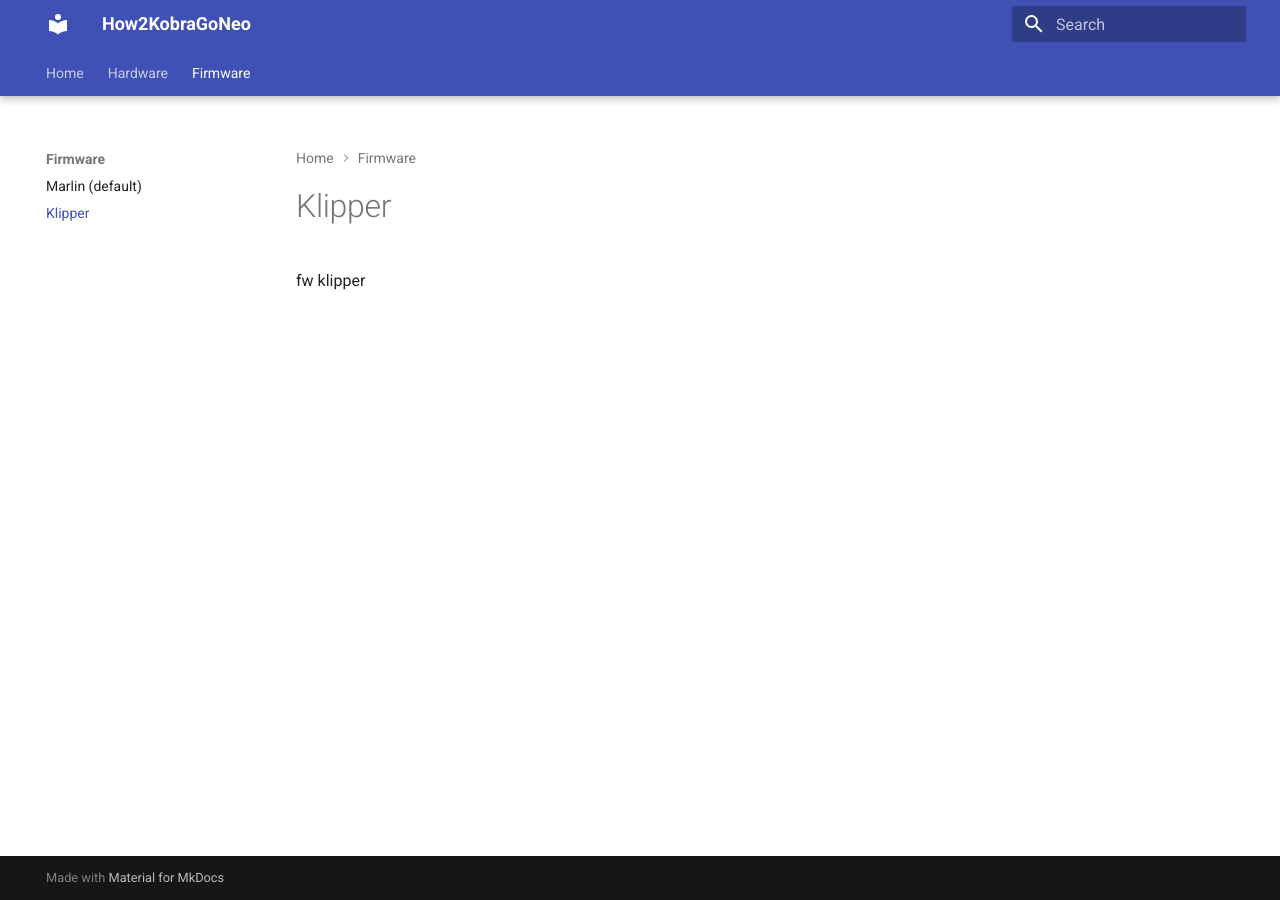
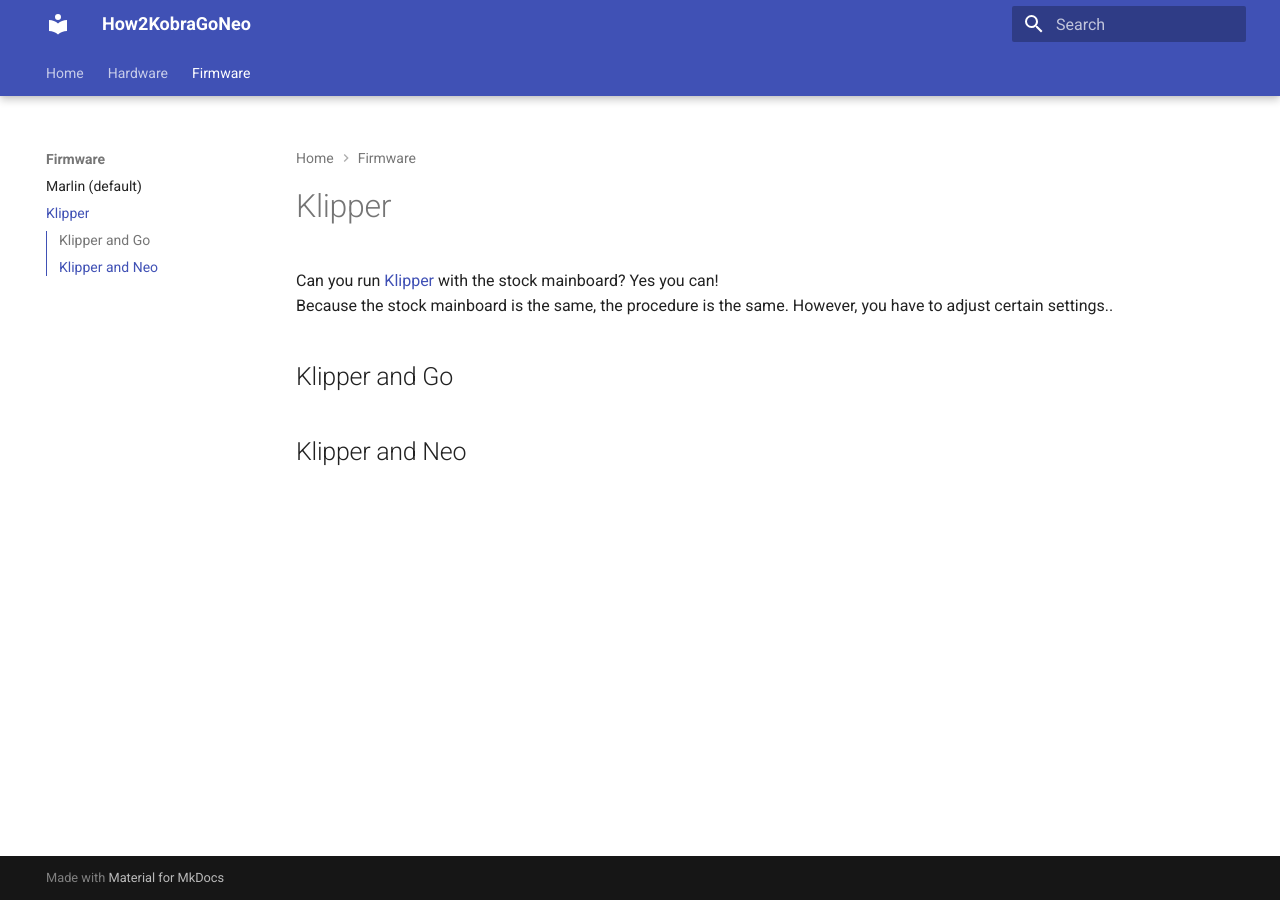
Before and after one commit to 1coderookie/KobraGoNeoInsights, an MkDocs documentation site: the page built from docs/fw_klipper.md, in a window 1280 px wide. Built offline with MkDocs 1.6.1 and Material for MkDocs 9.7.7, drawn with Linux system fonts in a browser that asks for light colours.

Commit message:
Update fw_klipper.md

```diff
--- a/docs/fw_klipper.md
+++ b/docs/fw_klipper.md
@@ -1 +1,8 @@
-fw klipper
+# Klipper
+
+Can you run [Klipper]() with the stock mainboard? Yes you can!
+Because the stock mainboard is the same, the procedure is the same. However, you have to adjust certain settings..
+
+## Klipper and Go
+
+## Klipper and Neo
```
